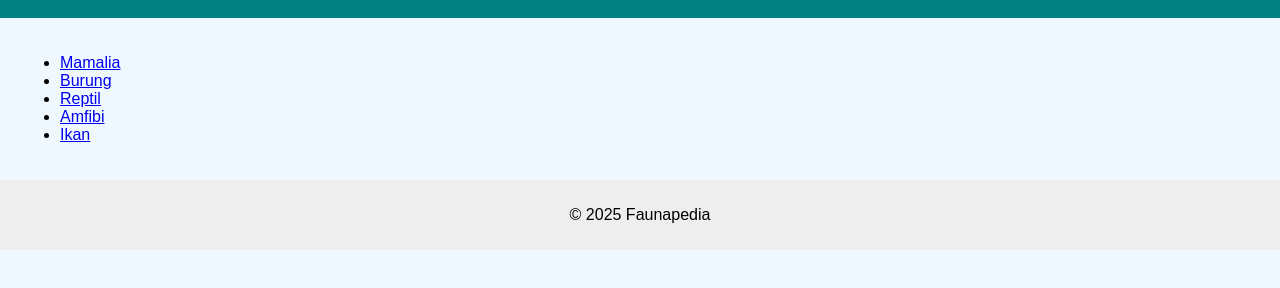
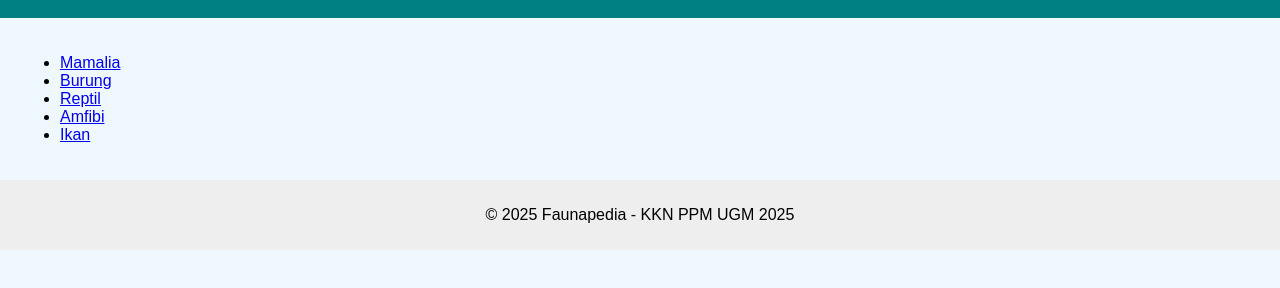
Before and after one commit to FadhlanAnfasal/Faunapedia2, a plain HTML site: page jenis.html in a window 1280 px wide. Shown: the part 120-408 px from the top of the page. Drawn offline with Linux system fonts and the light colour scheme.

Commit message:
update Faunapadia2

```diff
--- a/jenis.html
+++ b/jenis.html
@@ -25,7 +25,7 @@
     </ul>
   </main>
   <footer>
-    <p>&copy; 2025 Faunapedia</p>
+    <p>&copy; 2025 Faunapedia - KKN PPM UGM 2025</p>
   </footer>
 </body>
 </html>
```
Also changed, not shown: tentang.html (+1 -1 lines).
